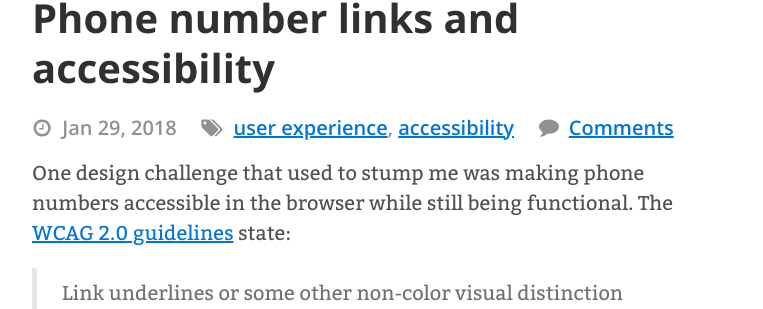
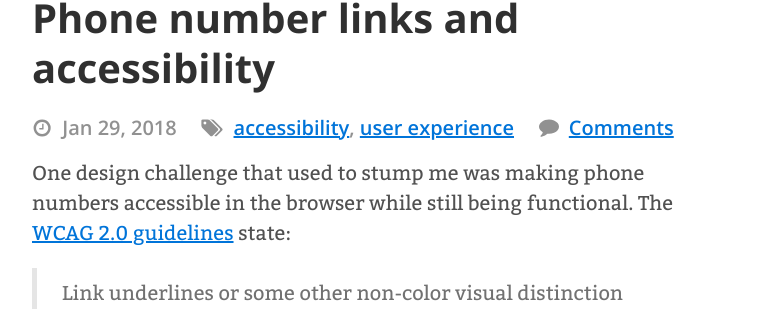
Before and after one commit to AllThingsSmitty/allthingssmitty.github.io, a Jekyll site: the page built from _posts/2018-01-29-phone-number-links-and-accessibility.md, in a window 1280 px wide and 900 px high. Shown: the part 208-517 px from the top of the window, without its empty margins (258-1021 px from the left). Built offline with Jekyll 4.4.1, drawn with Linux system fonts in a browser that asks for light colours; comment, search, counter and statistics services are not loaded.

Commit message:
Fixed tag order

```diff
--- a/_posts/2018-01-29-phone-number-links-and-accessibility.md
+++ b/_posts/2018-01-29-phone-number-links-and-accessibility.md
@@ -3,7 +3,7 @@ layout: post
 title: Phone number links and accessibility
 description: Phone number links are a great feature but styling them to not show on larger screens can be an accessibility concern and detected by screen readers. Here's a useful tip on making the links both functional and accessible.
 image: img/posts/sunset-home-office-min.jpg
-tags: ['user experience', accessibility]
+tags: [accessibility, 'user experience']
 comments: true
 ---
 
```
